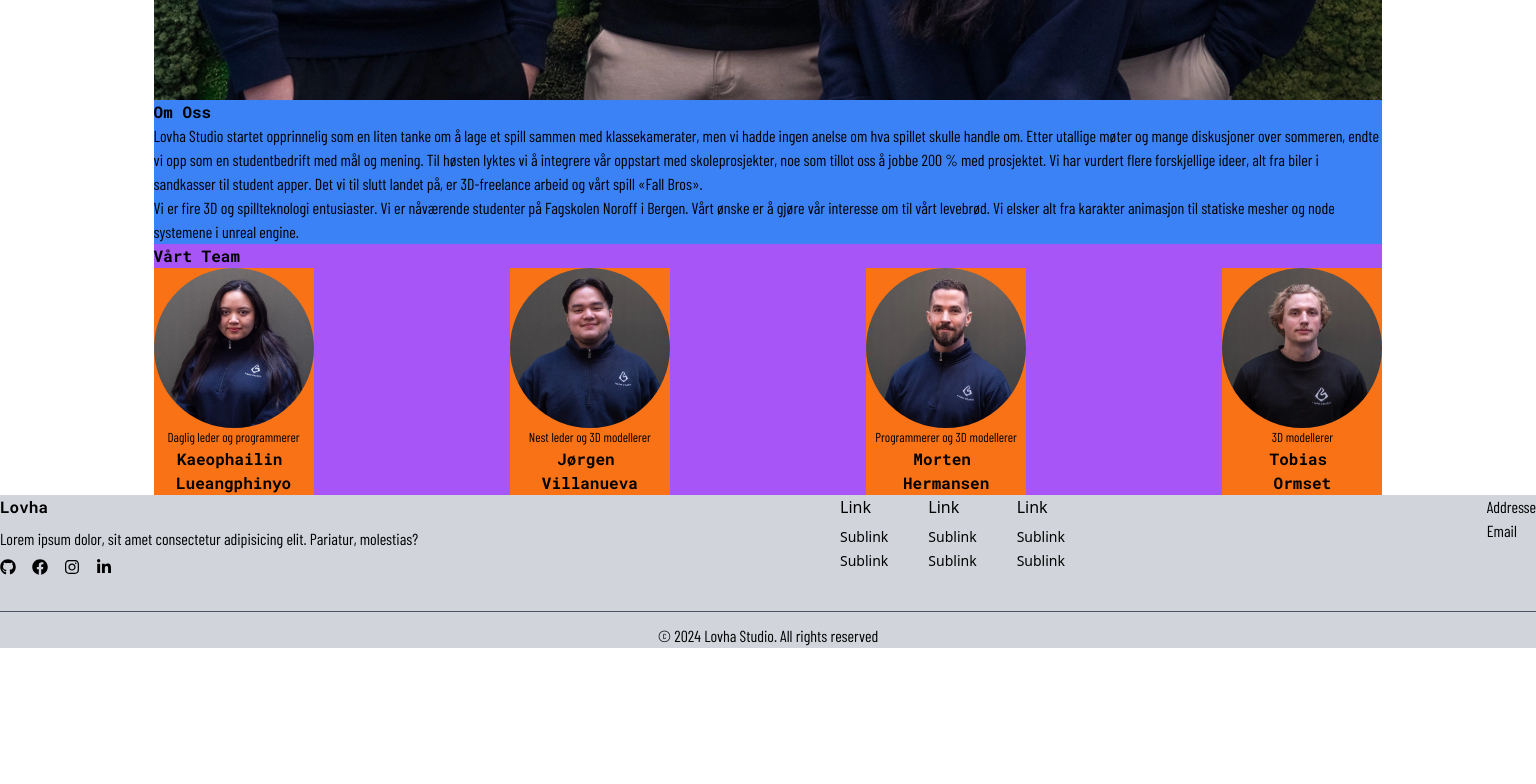
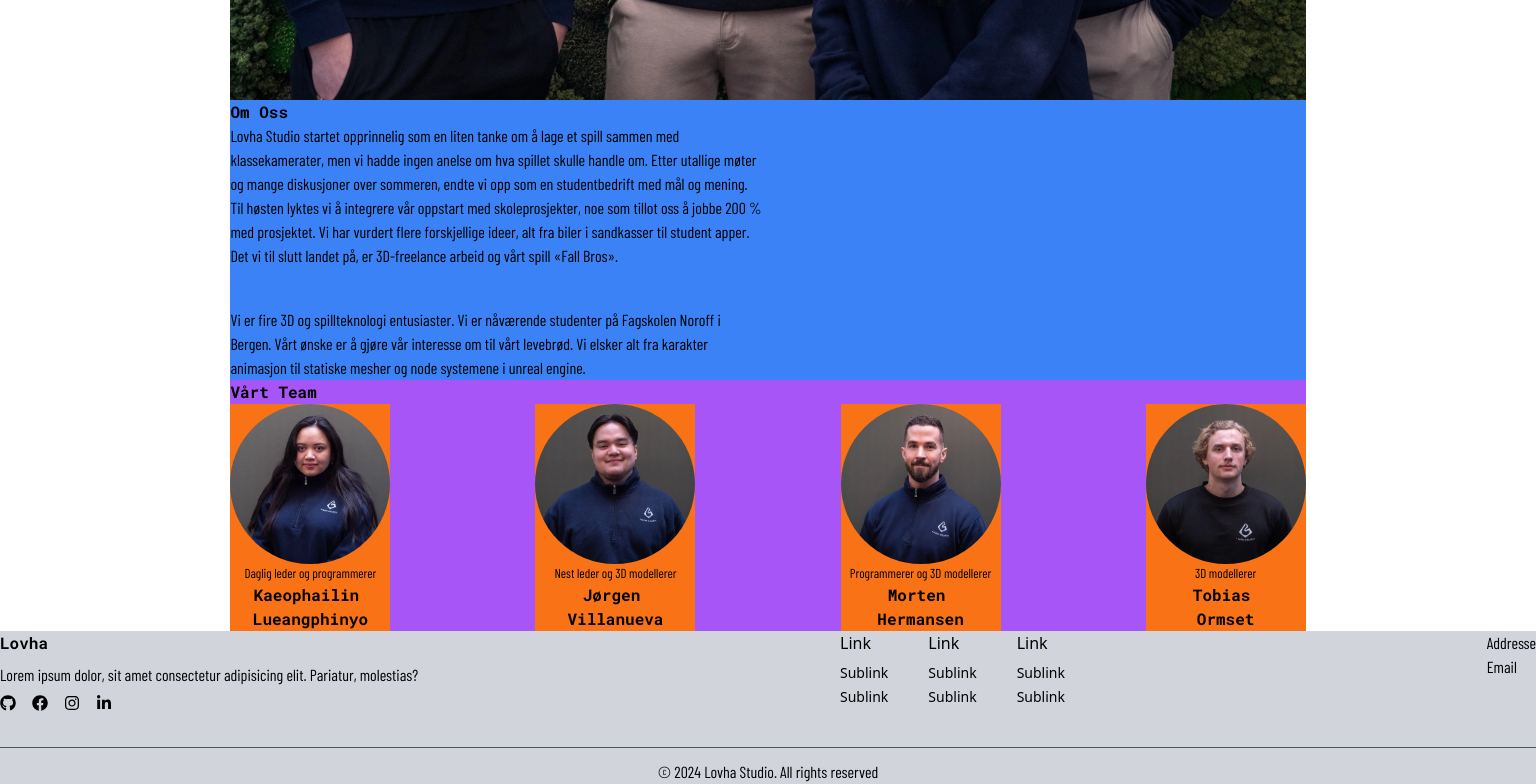
Before and after one commit to jmjjmj994/lovha-vite, a React (Vite) app: page /about in a window 1536 px wide. Shown: the part 700-1484 px from the top of the page. Before the commit the page ends 1348 px from the top, so only its background shows below. Built offline with nearby package versions, Linux system fonts and the light colour scheme; no server answers; a web font is replaced by a local one.

Commit message:
Added spacing on text, and a new media query to contain the biggest image on the about page

```diff
--- a/src/index.css
+++ b/src/index.css
@@ -156,6 +156,12 @@
   }
 }
 
+@media screen and (min-width: 1300px) {
+  .about-wrapper {
+    width: 70%;
+  }
+}
+
 .wrapper {
 }
 /* Wrappers for content dependent of components */
--- a/src/routes/about/features/Content.tsx
+++ b/src/routes/about/features/Content.tsx
@@ -2,7 +2,7 @@
   return (
     <section>
       <h1>Om Oss</h1>
-      <p>
+      <p className="max-w-[75ch]">
         Lovha Studio startet opprinnelig som en liten tanke om å lage et spill
         sammen med klassekamerater, men vi hadde ingen anelse om hva spillet
         skulle handle om. Etter utallige møter og mange diskusjoner over
@@ -12,7 +12,7 @@
         forskjellige ideer, alt fra biler i sandkasser til student apper. Det vi
         til slutt landet på, er 3D-freelance arbeid og vårt spill «Fall Bros».
       </p>
-      <p>
+      <p className="max-w-[75ch] mt-10">
         Vi er fire 3D og spillteknologi entusiaster. Vi er nåværende studenter
         på Fagskolen Noroff i Bergen. Vårt ønske er å gjøre vår interesse om til
         vårt levebrød. Vi elsker alt fra karakter animasjon til statiske mesher
```
